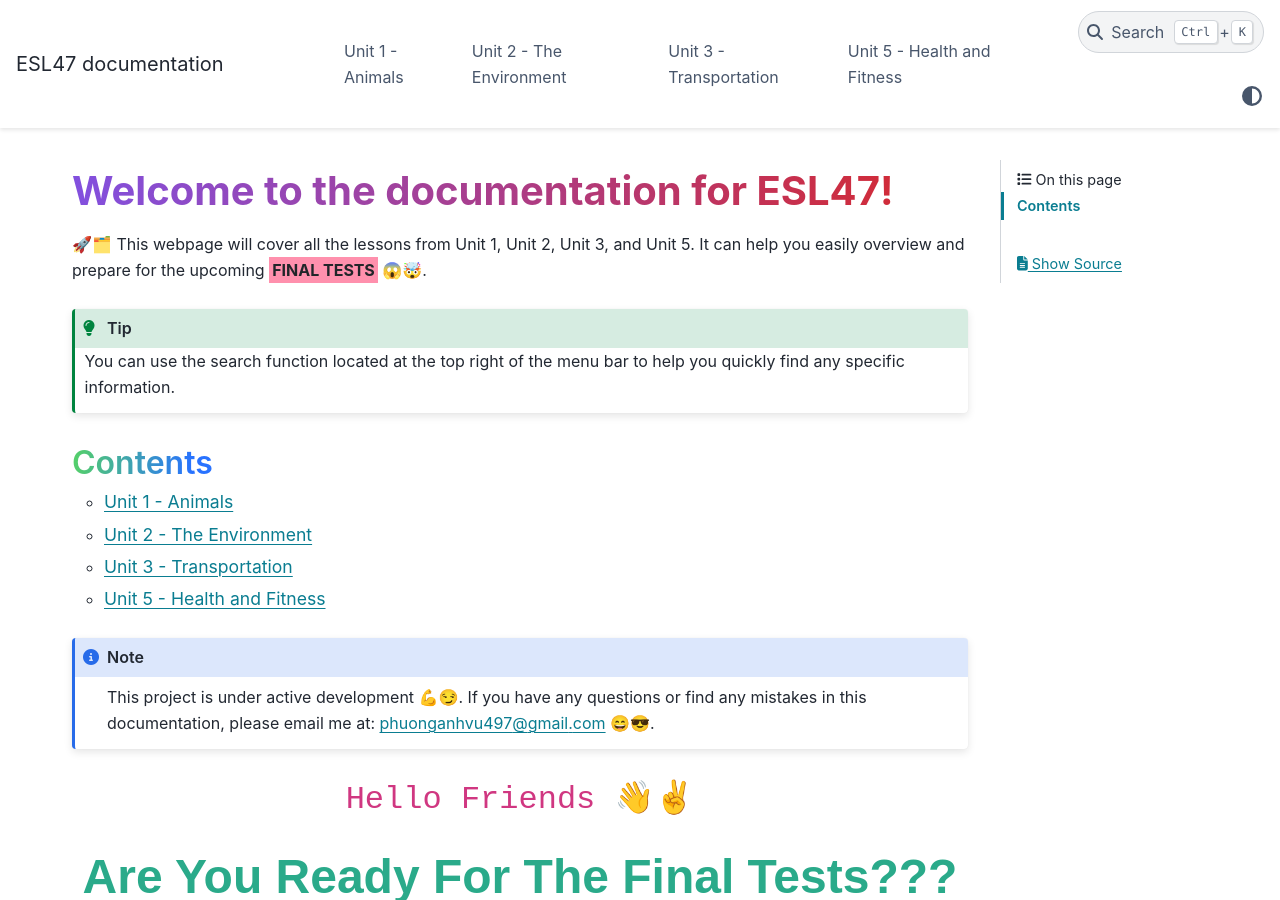
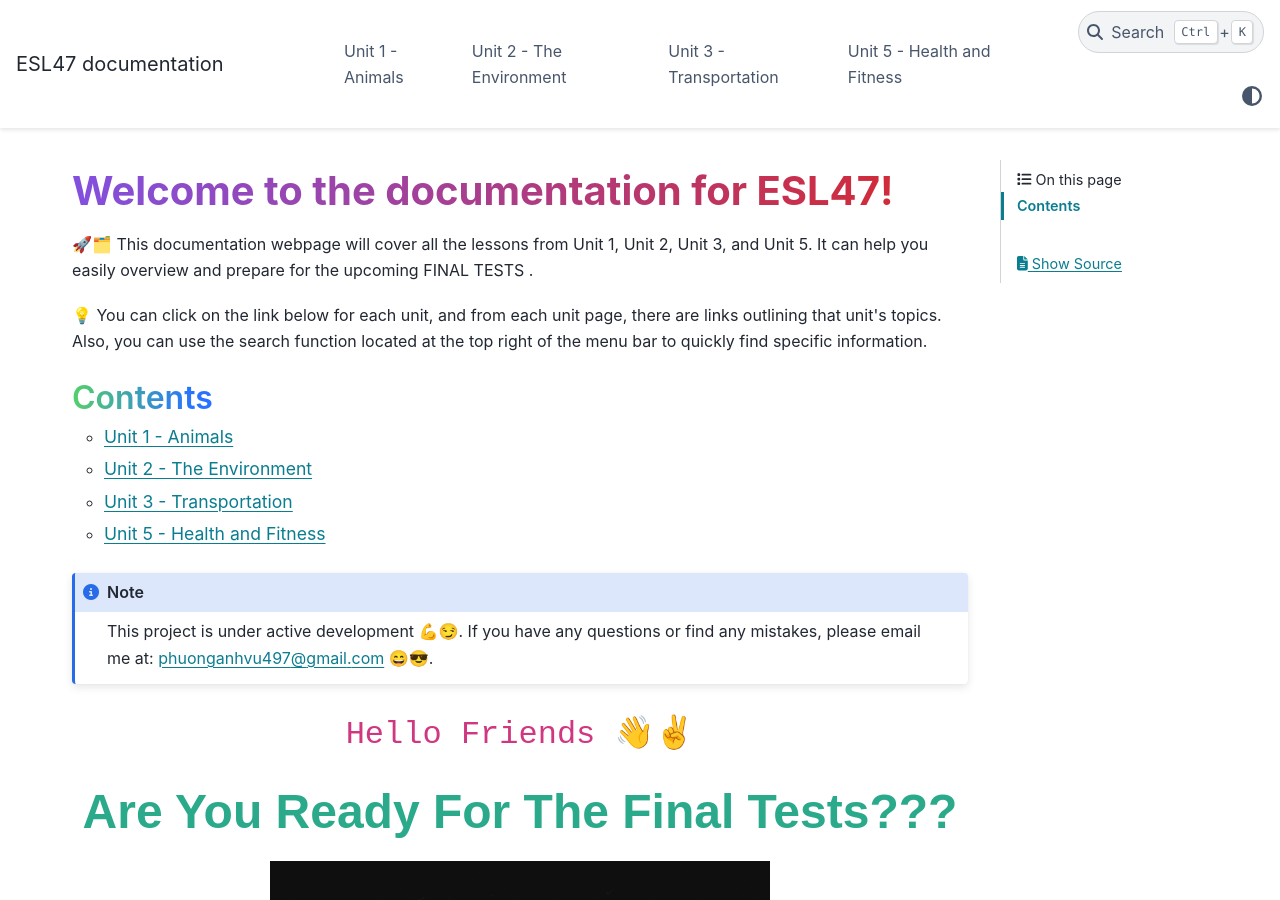
Before and after one commit to vpa24/ESL-47---Intermediate-Low-Integrated-Reading-Writing, a Sphinx documentation site: the page built from docs/source/index.rst, in a window 1280 px wide and 900 px high. Built offline with Sphinx 7.4.7 and the PyData theme 0.15.4, drawn with Linux system fonts in a browser that asks for light colours; some web fonts are replaced.

Commit message:
Update index.rst

```diff
--- a/docs/source/index.rst
+++ b/docs/source/index.rst
@@ -4,12 +4,8 @@ Welcome to the documentation for ESL47!
 
 .. raw:: html
 
-      <p>🚀🗂️ This webpage will cover all the lessons from Unit 1, Unit 2, Unit 3, and Unit 5. It can help you easily overview and prepare for the upcoming <mark style="background: #FF5582A6; font-weight:bold">FINAL TESTS</mark> 😱🤯.</p>
-
-.. tip::
-   .. raw:: html
-
-      You can use the search function located at the top right of the menu bar to help you quickly find any specific information.
+   <p>🚀🗂️ This documentation webpage will cover all the lessons from Unit 1, Unit 2, Unit 3, and Unit 5. It can help you easily overview and prepare for the upcoming FINAL TESTS .</p>
+   <p>💡 You can click on the link below for each unit, and from each unit page, there are links outlining that unit's topics. Also, you can use the search function located at the top right of the menu bar to quickly find specific information.</p>
 
 
 Contents
@@ -22,7 +18,7 @@ Contents
 
 .. note::
 
-   This project is under active development 💪😏. If you have any questions or find any mistakes in this documentation, please email me at: phuonganhvu497@gmail.com 😄😎.
+   This project is under active development 💪😏. If you have any questions or find any mistakes, please email me at: phuonganhvu497@gmail.com 😄😎.
 
 .. raw:: html
 
@@ -32,17 +28,11 @@ Contents
 .. image:: _static/images/IMG_3592.GIF
    :align: center
 
-.. image:: _static/images/87cdcy.jpg
-   :align: center
-
 .. image:: _static/images/5622342.jpg
    :align: center
 
 .. image:: _static/images/IMG_3795.AVIF.jpg
    :align: center
 
-.. image:: _static/images/86ge9f.jpg
-   :align: center
-
 .. image:: _static/images/859i2l.jpg
    :align: center
```
